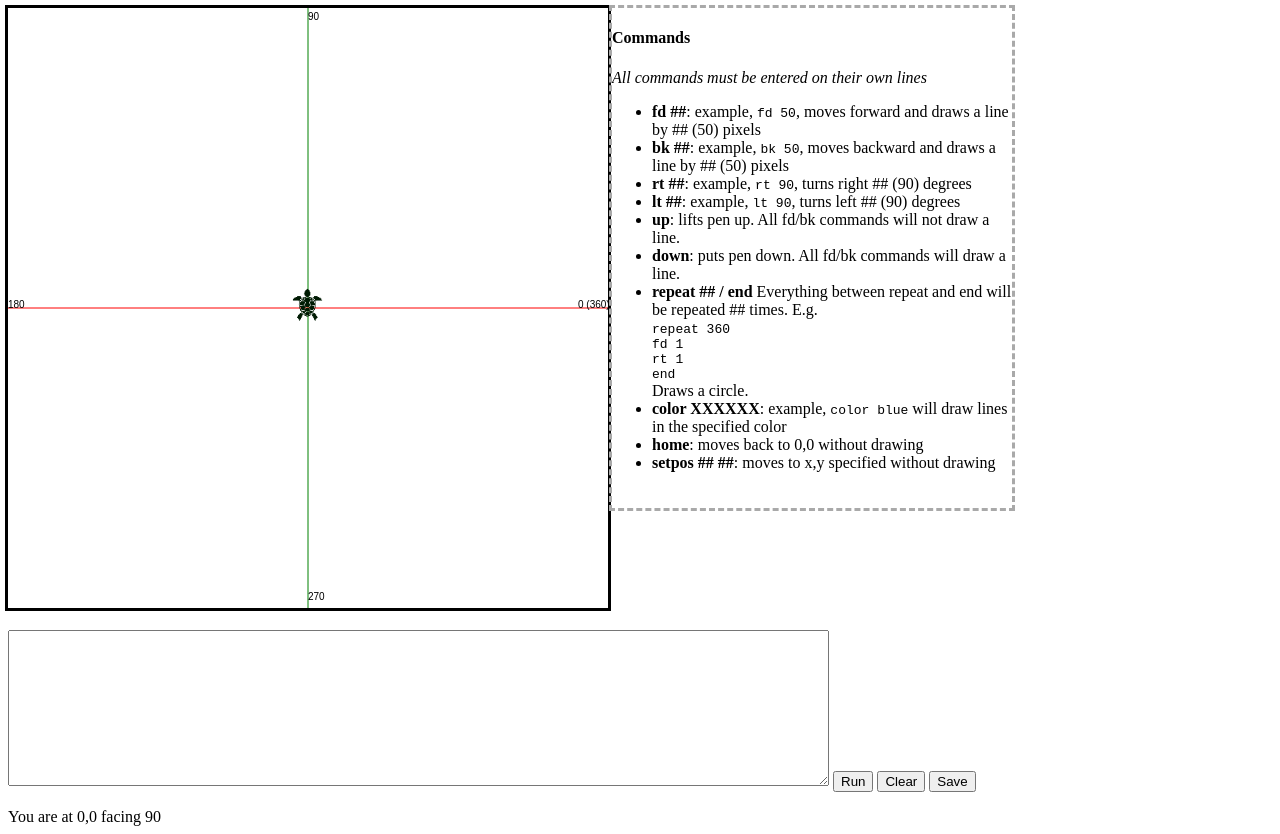
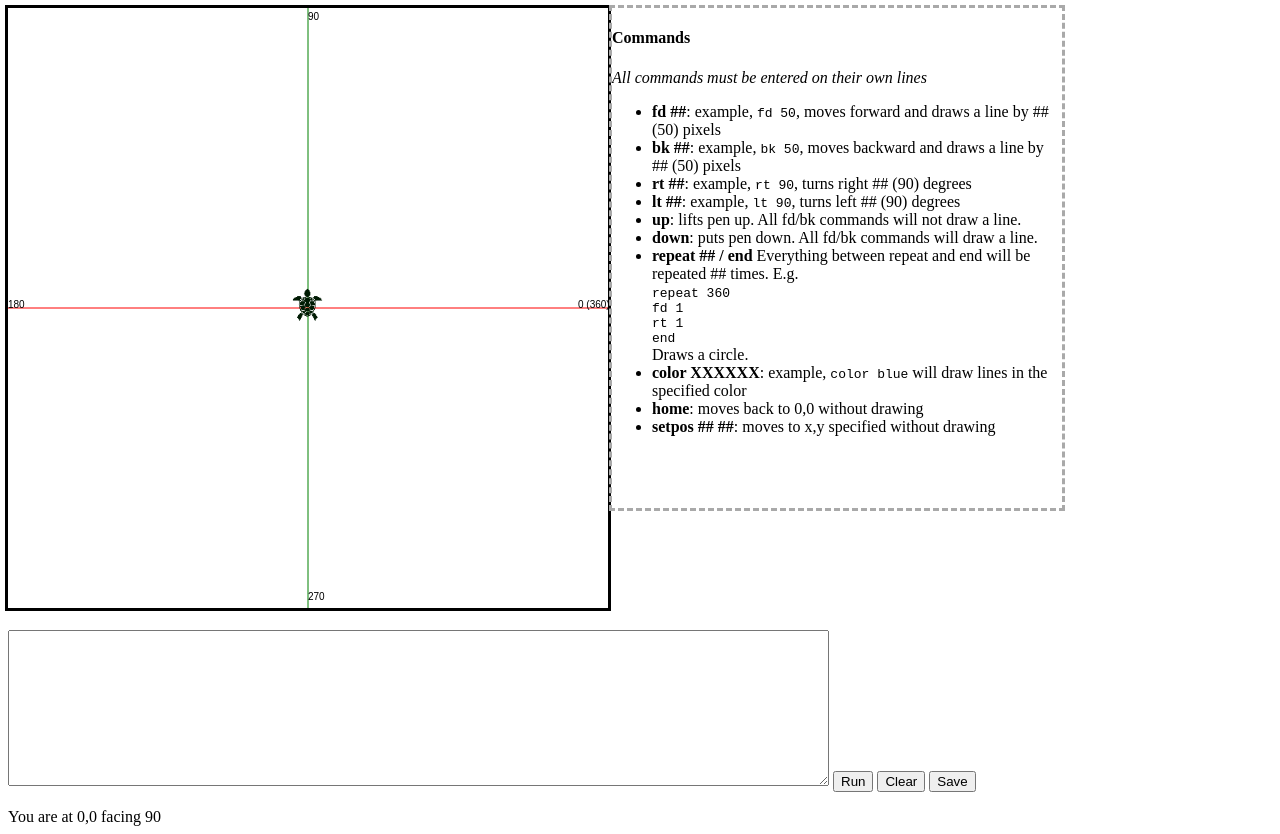
Before and after one commit to freememory/azlogo, a plain HTML site: page index.html in a window 1280 px wide. Drawn offline with Linux system fonts and the light colour scheme.

Commit message:
widen the div

```diff
--- a/index.html
+++ b/index.html
@@ -1,7 +1,7 @@
 <html>
     <body onload="setPosition()">
        <canvas id="logo" style="outline:black 3px solid;display:inline-block" height="600" width="600"></canvas>
-       <div style="outline: darkgray 3px dashed;display:inline-block;width:400px;height:500px;vertical-align:top">
+       <div style="outline: darkgray 3px dashed;display:inline-block;width:450px;height:500px;vertical-align:top">
             <h4>Commands</h4>
             <em>All commands must be entered on their own lines</em>
             <ul>
```
